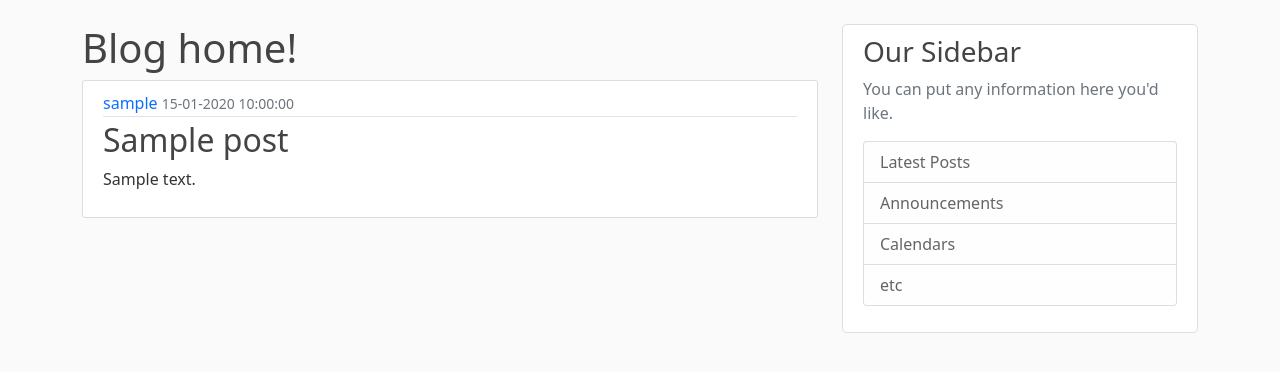
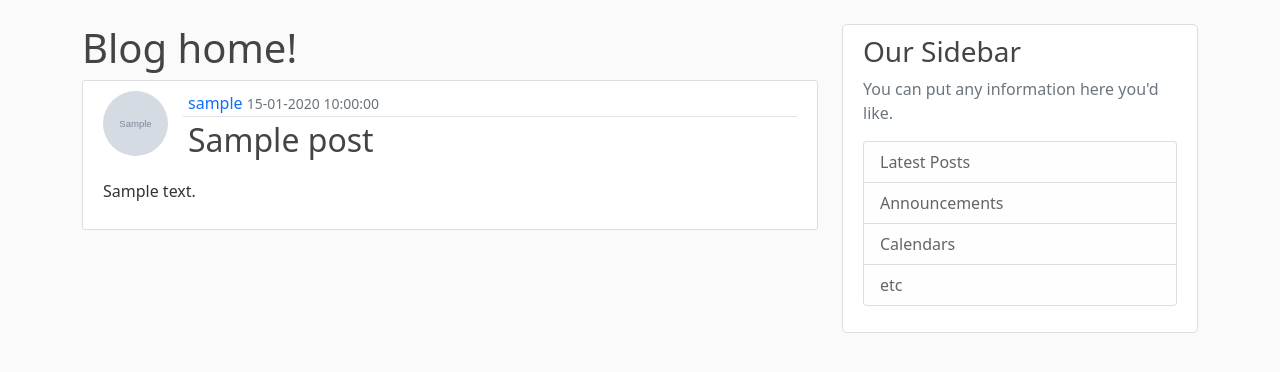
Before and after one commit to serozhenka/blog-media, a Django app: page / in a window 1280 px wide. Shown: the part 56-428 px from the top of the page. Run offline with Django 3.2, Linux system fonts and the light colour scheme; tables that the repository leaves empty hold one stand-in row (values such as "Sample post"); grey boxes marked "Sample" are stand-in pictures.

Commit message:
pictures work done
-resized picture whenever profile is saved to
 to boost performance
-added picture of author's post at main page

```diff
--- a/blog/static/blog/style.css
+++ b/blog/static/blog/style.css
@@ -49,6 +49,7 @@ a.article-title:hover {
 }
 
 .article-metadata {
+  margin-left: 80px;
   padding-bottom: 1px;
   margin-bottom: 4px;
   border-bottom: 1px solid #e3e3e3;
@@ -77,3 +78,10 @@ a.article-title:hover {
 .account-heading {
   font-size: 2.5rem;
 }
+
+.article-img {
+  height: 65px;
+  width: 65px;
+  float: left;
+  margin-right: 20px;
+}
--- a/blog/templates/blog/home.html
+++ b/blog/templates/blog/home.html
@@ -5,12 +5,13 @@
     <h1>Blog home!</h1>
     {% for post in posts %}
         <article class="media content-section">
+            <img src="{{ post.author.profile.image.url}}" class="rounded-circle article-img">
             <div class="media-body">
                 <div class="article-metadata">
                   <a class="mr-2" href="#">{{ post.author }}</a>
                   <small class="text-muted">{{ post.posted_date|date:'d-m-Y H:i:s' }}</small>
                 </div>
-            <h2><a class="article-title" href="#">{{ post.title }}</a></h2>
+                <h2 style="margin-bottom: 20px"><a class="article-title" href="#">{{ post.title }}</a></h2>
                 <p class="article-content">{{ post.content }}</p>
             </div>
         </article>
```
Also changed, not shown: media/profile_pics/unmesh-vijay-LOWyQuCRJDw-unsplash.jpg (added). Lines whose indentation alone changed are shown as unchanged.
